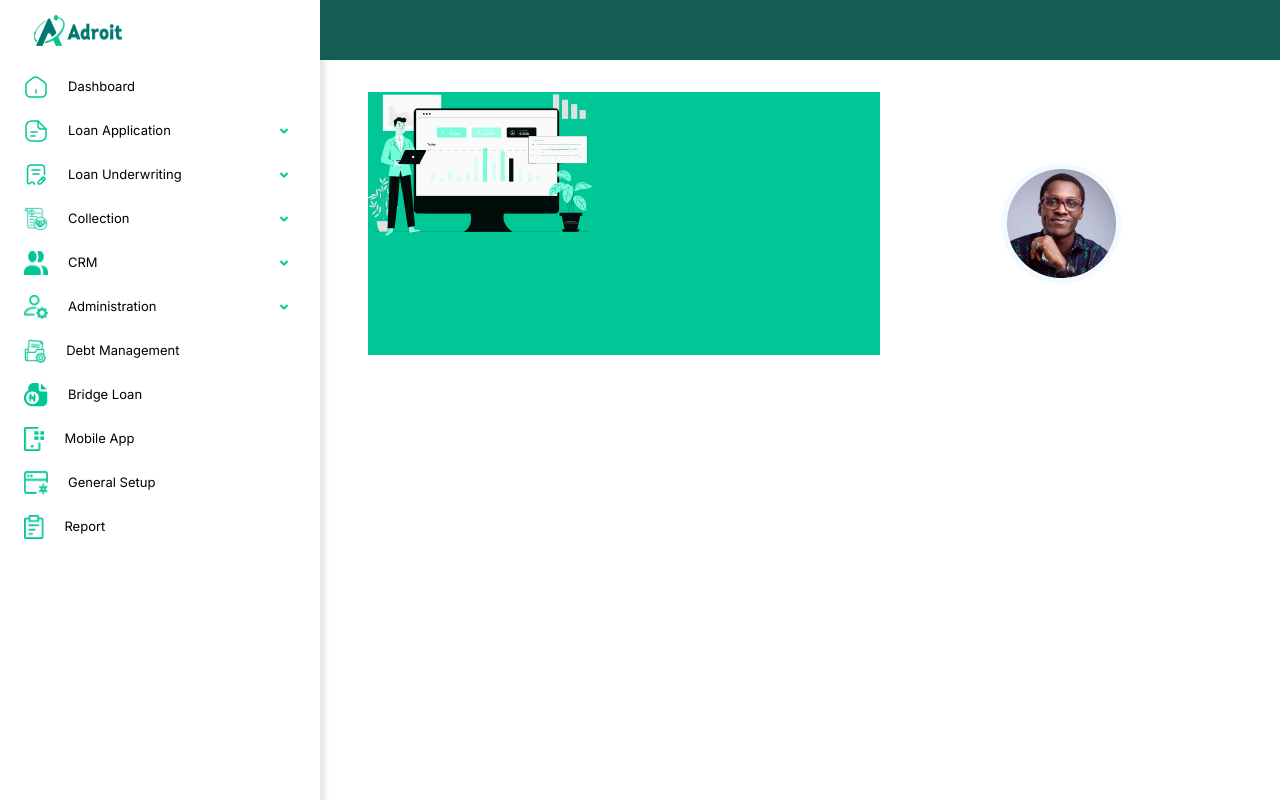
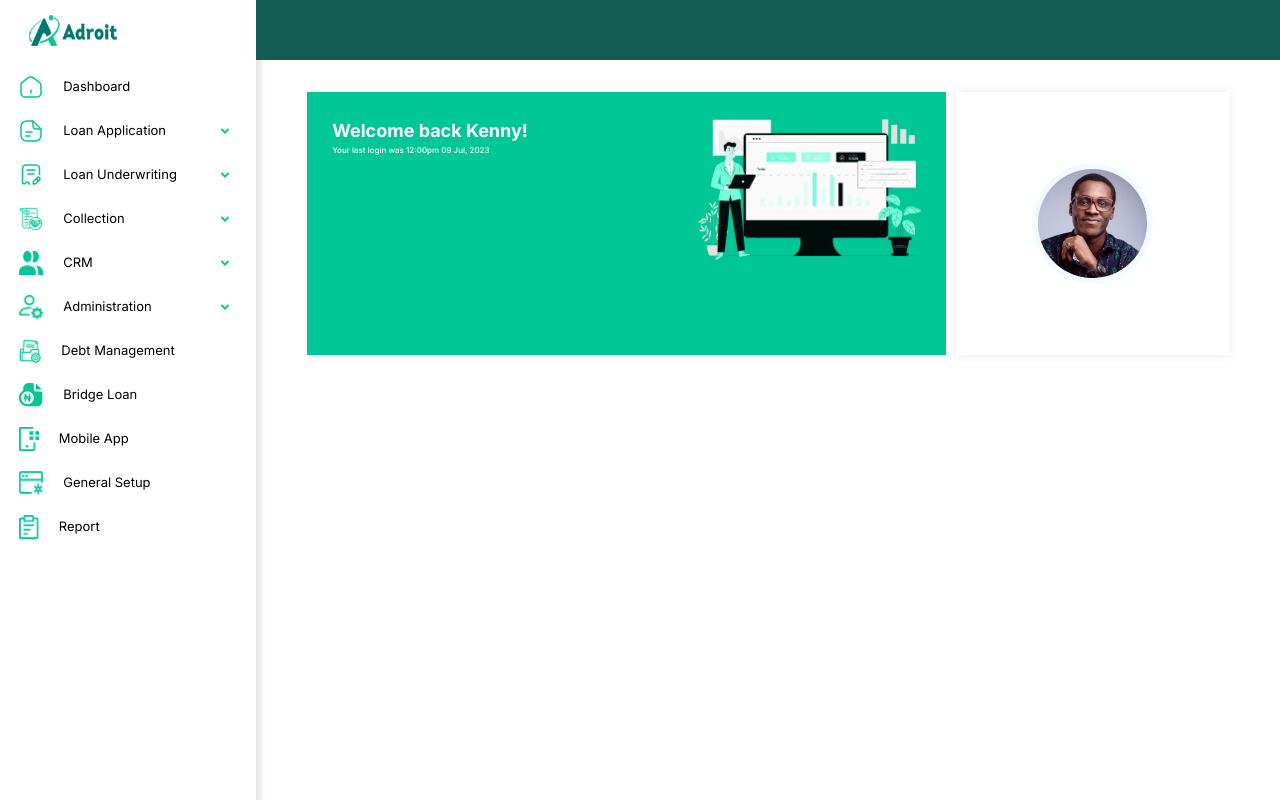
Before and after one commit to WESTIEWEB/creditWave-, a React (Vite) app in the folder credit-wave-task/: page /dashboard in a window 1280 px wide. Shown: the top 800 px of the page. Built offline with nearby package versions, Linux system fonts and the light colour scheme.

Commit message:
updated dashboard component

```diff
--- a/credit-wave-task/src/pages/dashboard/Dashboard.tsx
+++ b/credit-wave-task/src/pages/dashboard/Dashboard.tsx
@@ -8,10 +8,18 @@ const Home = () => {
     return (
             <div className='w-full h-screen bg-white justify-center flex'>
                 <div className='w-[90%] flex my-8 gap-[10px]'>
-                <div className='w-[60%] h-[263px] bg-[#00C795]'>
-                    <img src={laptop} alt='desktop'/>
+                <div className='w-[70%] h-[263px] bg-[#00C795] flex justify-between p-[25px]'>
+                    <div className='w-full '>
+                        <p className='font-bold text-[18px] text-white'>
+                        Welcome back Kenny!
+                        </p>
+                        <p className='font-medium text-white text-[0.5em]'>
+                        Your last login was 12:00pm 09 Jul, 2023
+                        </p>
+                    </div>
+                    <img src={laptop} alt='desktop' className='h-[143px] w-[223px]'/>
                 </div>
-                <div className='w-[40%] bg-white flex flex-col justify-center items-center h-[263px] 'style={{ boxShadow: '2px 2px 2px 2px 2px rgba(0, 0, 0, 0.1)' }}>
+                <div className='w-[30%] bg-white flex flex-col justify-center items-center h-[263px] 'style={{ boxShadow: '0 0 10px rgba(0, 0, 0, 0.1)' }}>
                     <img src={profile} alt='profile image'/>
                 </div>
                 </div>
@@ -49,7 +57,7 @@ const Dashboard = () => {
 
             </div> */}
             <SideBar />
-        <div className='w-[75%] min-h-screen'>
+        <div className='w-[80%] min-h-screen'>
             <Header />
             <Routes>
                 <Route path='' element={<Home />} />
--- a/credit-wave-task/src/pages/dashboard/components/SideBar.tsx
+++ b/credit-wave-task/src/pages/dashboard/components/SideBar.tsx
@@ -48,7 +48,7 @@ const SideBar = () => {
     }
   };
   return (
-    <div className='relative w-[25%] bg-white flex flex-col items-center min-h-[1024px]' style={{ boxShadow: '5px 0px 5px rgba(0, 0, 0, 0.1)' }}>
+    <div className='relative w-[20%] bg-white flex flex-col items-center min-h-[1024px]' style={{ boxShadow: '5px 0px 5px rgba(0, 0, 0, 0.1)' }}>
       <div className="h-[60px] flex w-[85%] pl-[10x] items-center justify-start"><img src={logo} alt='logo' className='ml-[10px] w-[88px] h-[31px]' /></div>
       <ul className='w-[85%] flex flex-col mt-[15px] gap-[20px]'>
         {
```
